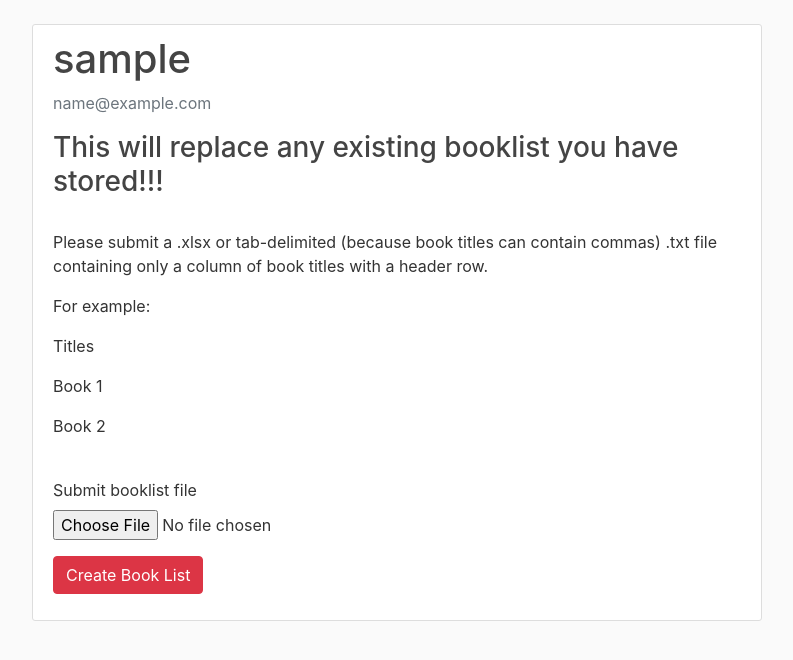
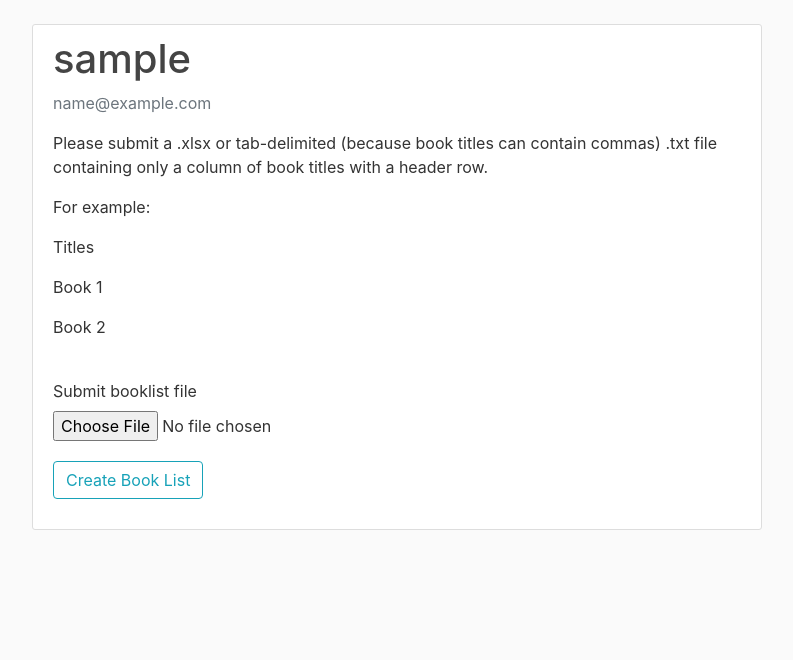
Before and after one commit to bodowd/gemeindelibrary, a Flask app: page /upload_booklist in a window 1280 px wide. Shown: the part 56-716 px from the top of the page, without its empty margins (53-846 px from the left). Run offline with Flask 2, Linux system fonts and the light colour scheme; the visitor is signed in with stand-in values (Sample User, id 1); parts of the project's set-up code (start-up, migrations or seed data) failed here and were passed over; some libraries are stand-ins or nearby versions.

Commit message:
updated to match refactor

```diff
--- a/gemlibapp/templates/booklist.html
+++ b/gemlibapp/templates/booklist.html
@@ -8,7 +8,6 @@
         </div>
     </div>
     <div class="media-body">
-        <h3>This will replace any existing booklist you have stored!!!</h3></br>
         <p>Please submit a .xlsx or tab-delimited (because book titles can contain commas) .txt file containing only a column of book titles with a header row.</p>
         <p>For example:</p>
         <p>Titles</p>
@@ -16,10 +15,6 @@
         <p>Book 2</p>
     </div></br>
     <!-- FORM HERE -->
-    <!-- action="" posts the form to the same route that we already on -->
-    <form method="POST" action="" enctype="multipart/form-data" onsubmit="return confirm('Are you sure you wish to create a new list?\nThis will replace your current list!!!');"> <!-- REMEMBER multipart/form-data for some reason -->
-        <!-- hidden_tag adds a csf token to protect from certain attacks -->
-        {{ form.hidden_tag() }}
 
         <div class="form-group">
             {{ form.booklist_file.label() }}
@@ -31,7 +26,7 @@
             {% endif %}
         </div>
         <div class="form-group">
-            {{ form.submit(class="btn btn-danger") }}
+            {{ form.submit(class="btn btn-outline-info mt-1 mb-1") }}
         </div>
     </form>
 </div>
```
